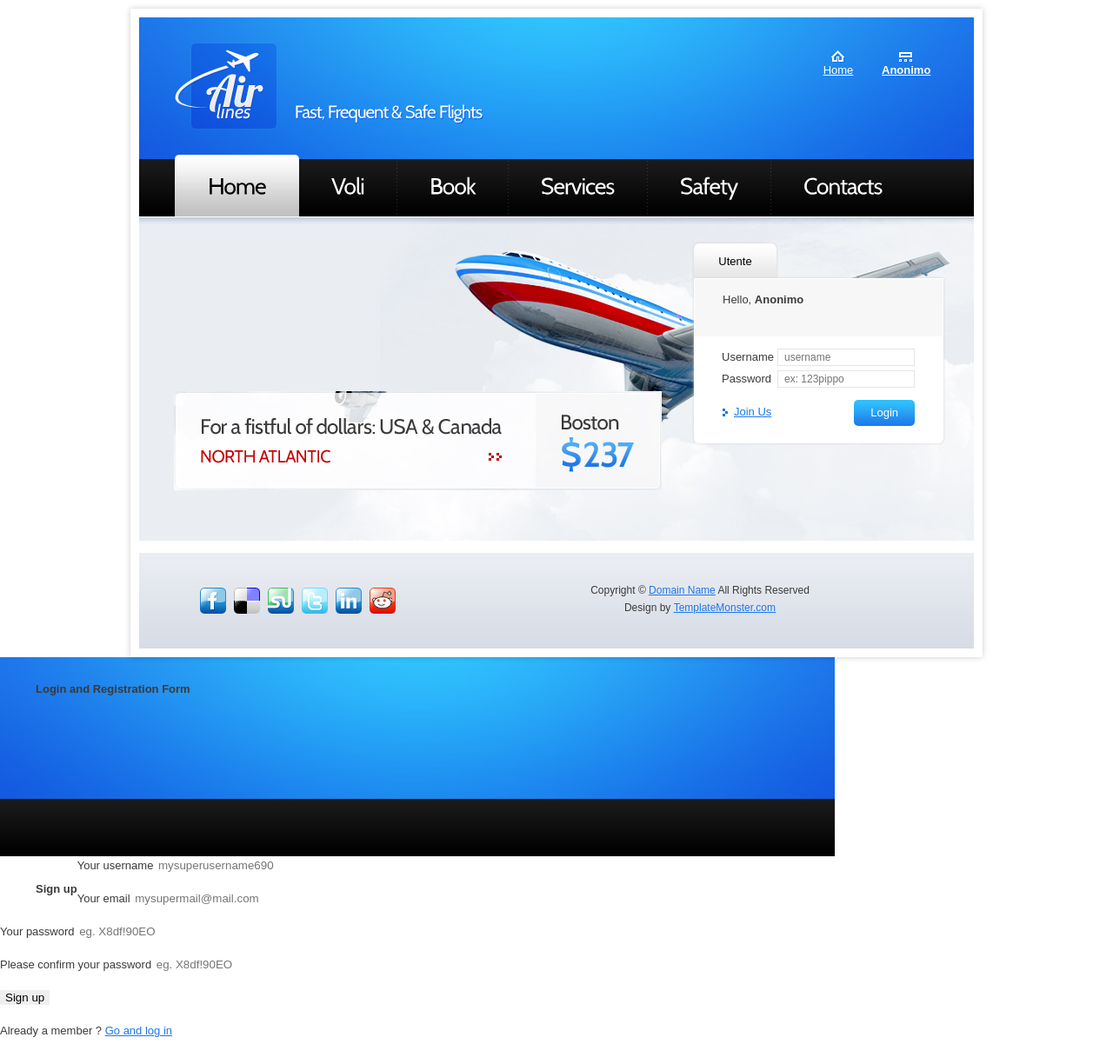
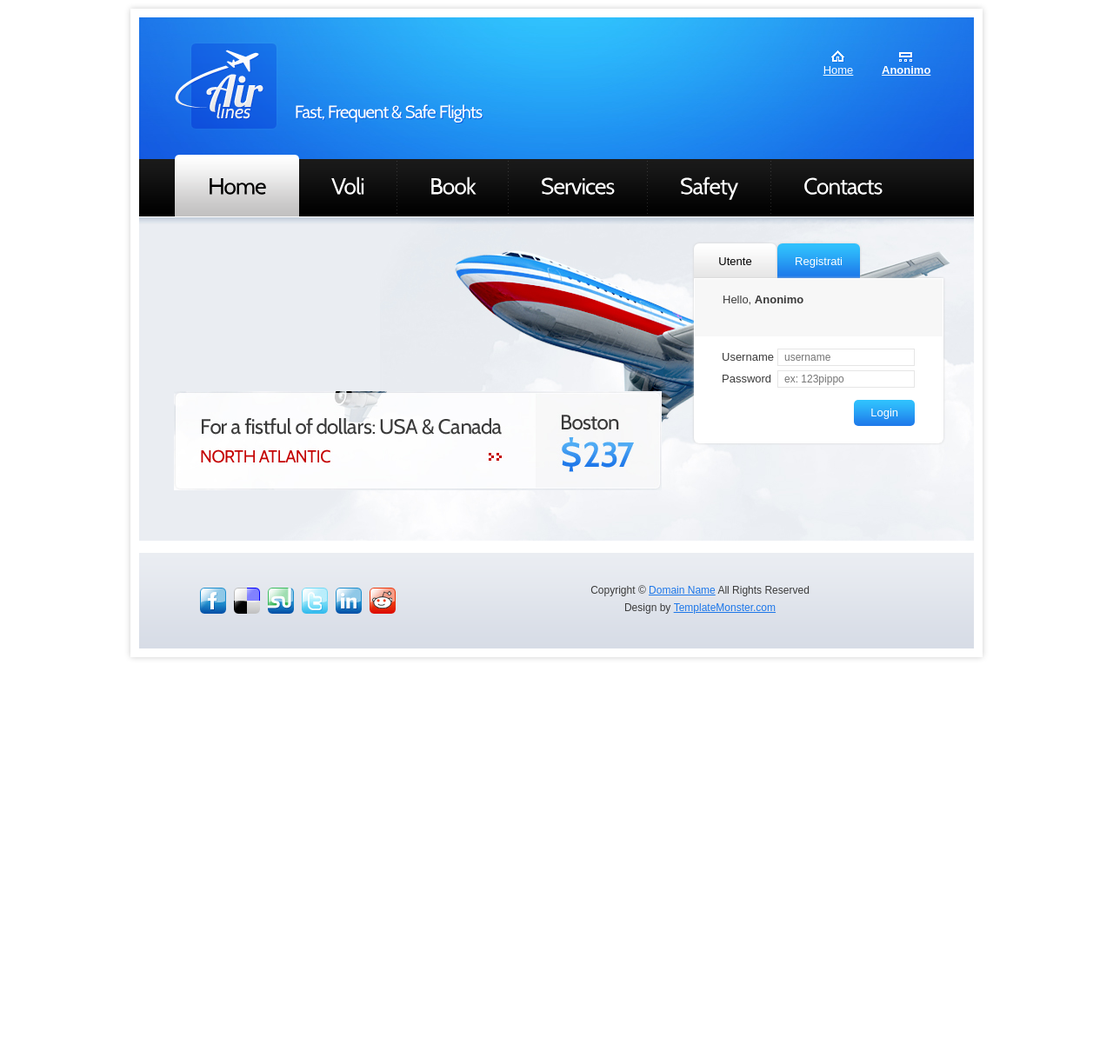
Before and after one commit to fabiosoft/Volare-Airline-website, a PHP site: page / in a window 1280 px wide. Shown: the whole page at 87% size. After the commit the page ends 758 px from the top, so only its background shows below. Run offline with PHP 8.4, Linux system fonts and the light colour scheme.

Commit message:
basic registration form (not working)

```diff
--- a/index.php
+++ b/index.php
@@ -96,11 +96,13 @@
             <article class="col1">
                 <div class="tabs">
                     <ul class="nav">
-                        <li class="selected"><a href="#Flight">Utente</a></li>
+                        <li class="selected"><a href="#login">Utente</a></li>
+                        <?php if (!$current_user->isLoggedIn()) : ?>
+                            <li class="end"><a href="#join">Registrati</a></li>
+                        <?php endif; ?>
                     </ul>
                     <div class="content">
-                        <div class="tab-content" id="Flight">
-
+                        <div class="tab-content" id="login">
                             <form id="form_1" name="login" method="post" action="">
                                 <div>
                                     <div class="radio">
@@ -120,7 +122,7 @@
                                             <span class="right relative">
                                                 <input class="button1" type="submit" name="login" value="Login" />
                                             </span>
-                                            <a href="#" class="link1">Join Us</a>
+                                            <!--<a href="#" class="link1">Join Us</a>-->
                                         </div>
                                     <?php else : ?>
                                         <div class="wrapper">
@@ -133,9 +135,40 @@
                                 <?php endif; ?>
                             </form>
                         </div>
-                    </div>
+                        <div class="tab-content" id="join">
+                            <!-- FIXME: not showing! -->
+
+                            <form name="login" method="post" action="">
+                                <h1> Sign up </h1>
+                                <p>
+                                    <label for="usernamesignup" class="uname" data-icon="u">Your username</label>
+                                    <input id="usernamesignup" name="username" required="required" type="text" placeholder="mysuperusername690" />
+                                </p>
+                                <p>
+                                    <label for="emailsignup" class="youmail" data-icon="e" > Your email</label>
+                                    <input id="emailsignup" name="emailid" required="required" type="email" placeholder="mysupermail@mail.com"/>
+                                </p>
+                                <p>
+                                    <label for="passwordsignup" class="youpasswd" data-icon="p">Your password </label>
+                                    <input id="passwordsignup" name="password" required="required" type="password" placeholder="eg. X8df!90EO"/>
+                                </p>
+                                <p>
+                                    <label for="passwordsignup_confirm" class="youpasswd" data-icon="p">Please confirm your password </label>
+                                    <input id="passwordsignup_confirm" name="confirm_password" required="required" type="password" placeholder="eg. X8df!90EO"/>
+                                </p>
+                                <p class="signin button">
+                                    <input type="submit" name="register" value="Sign up"/>
+                                </p>
+                                <p class="change_link">
+                                    Already a member ?
+                                    <a href="#tologin" class="to_register"> Go and log in </a>
+                                </p>
+                            </form>
+
+                        </div>
                 </div>
             </article>
+
         </div>
 
     </section>
@@ -182,85 +215,3 @@
 </script>
 </body>
 </html>
-
-
-
-
-
-
-
-
-
-
-
-
-
-
-
-
-<!----- ----- >
-<!DOCTYPE html>
- <html lang="en" class="no-js">
- <head>
-        <meta charset="UTF-8" />
-        <title>Volare - Website</title>
-        <meta name="viewport" content="width=device-width, initial-scale=1.0">
-        <meta name="description" content="Login and Registration Form with HTML5 and CSS3" />
-        <meta name="keywords" content="html5, css3, form, switch, animation, :target, pseudo-class" />
-        <meta name="author" content="Codrops" />
-        <link rel="shortcut icon" href="../favicon.ico">
-        <!--<link rel="stylesheet" type="text/css" href="css/demo.css" />
-        <link rel="stylesheet" type="text/css" href="css/style2.css" />
-		<link rel="stylesheet" type="text/css" href="css/animate-custom.css" />
-		-->
-    </head>
-    <body>
-        <div class="container">
-
-
-            <header>
-                <h1>Login and Registration Form  </h1>
-			</header>
-            <section>
-                <div id="container_demo" >
-
-                    <a class="hiddenanchor" id="toregister"></a>
-                    <a class="hiddenanchor" id="tologin"></a>
-                    <div id="wrapper">
-
-
-                        <div id="register" class="animate form">
-                            <form name="login" method="post" action="">
-                                <h1> Sign up </h1>
-                                <p>
-                                    <label for="usernamesignup" class="uname" data-icon="u">Your username</label>
-                                    <input id="usernamesignup" name="username" required="required" type="text" placeholder="mysuperusername690" />
-                                </p>
-                                <p>
-                                    <label for="emailsignup" class="youmail" data-icon="e" > Your email</label>
-                                    <input id="emailsignup" name="emailid" required="required" type="email" placeholder="mysupermail@mail.com"/>
-                                </p>
-                                <p>
-                                    <label for="passwordsignup" class="youpasswd" data-icon="p">Your password </label>
-                                    <input id="passwordsignup" name="password" required="required" type="password" placeholder="eg. X8df!90EO"/>
-                                </p>
-                                <p>
-                                    <label for="passwordsignup_confirm" class="youpasswd" data-icon="p">Please confirm your password </label>
-                                    <input id="passwordsignup_confirm" name="confirm_password" required="required" type="password" placeholder="eg. X8df!90EO"/>
-                                </p>
-                                <p class="signin button">
-									<input type="submit" name="register" value="Sign up"/>
-								</p>
-                                <p class="change_link">
-									Already a member ?
-									<a href="#tologin" class="to_register"> Go and log in </a>
-								</p>
-                            </form>
-                        </div>
-
-                    </div>
-                </div>
-            </section>
-        </div>
-    </body>
-</html>
```
